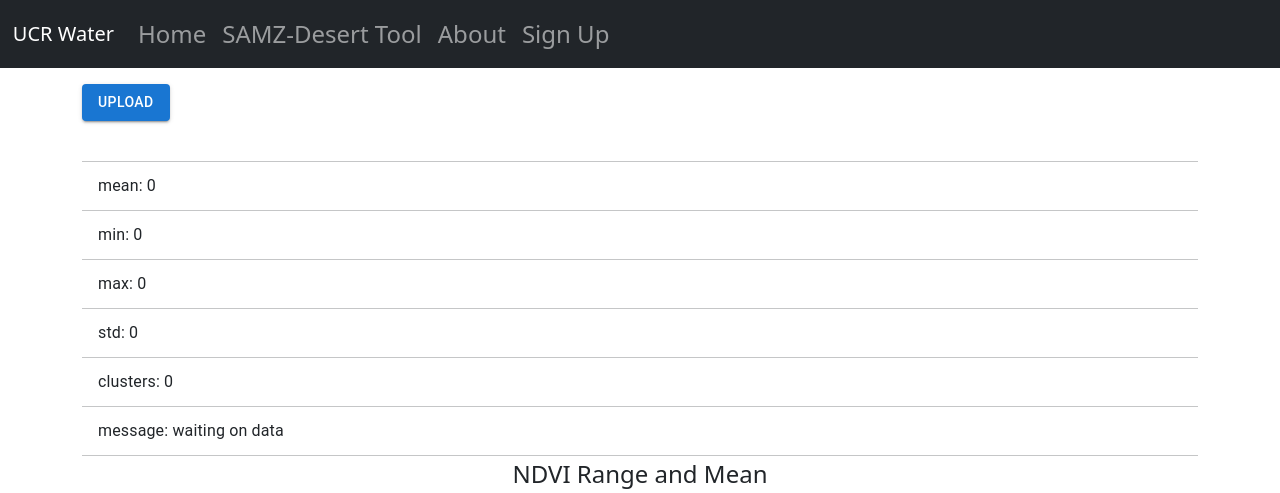
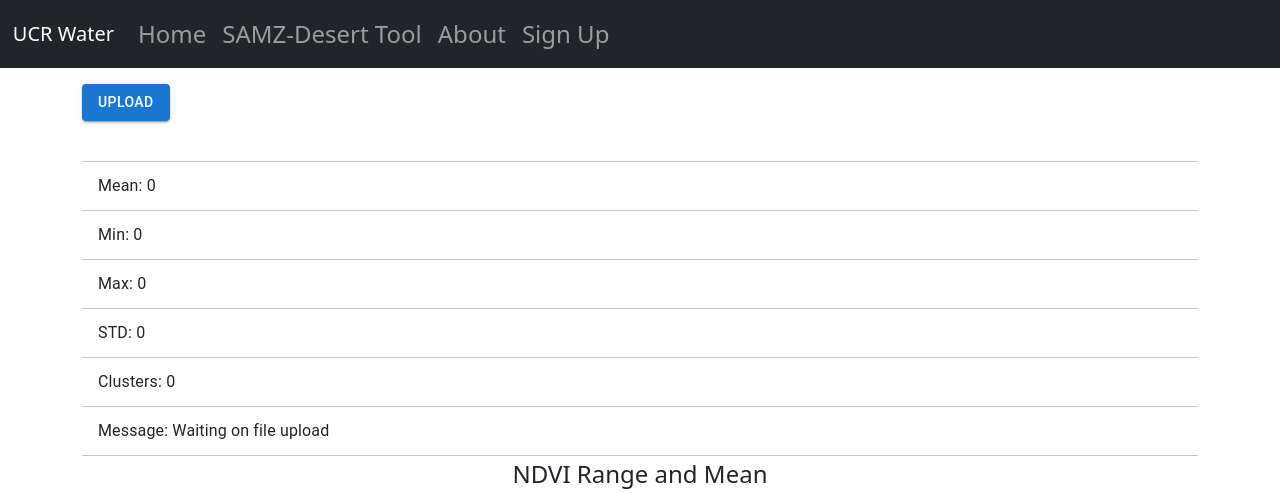
Before and after one commit to CS-UCR/senior-design-project-farmersonly, a Next.js app: page /samz in a window 1280 px wide. Shown: the top 493 px of the page. Built offline with nearby package versions, Linux system fonts and the light colour scheme.

Commit message:
Changed waiting msg and capitalized statistics msg

```diff
--- a/pages/samz.js
+++ b/pages/samz.js
@@ -28,7 +28,7 @@ export class samz extends Component {
         min: 0,
         std: 0,
         clusters: 0,
-        message: "waiting on data",
+        message: "Waiting on file upload",
         delineationImage:"0",
         performanceGraphImage:"0"
       };
@@ -90,27 +90,27 @@ export class samz extends Component {
               <List>
                 <Divider />
                 <ListItem>
-                  <ListItemText primary={"mean: " + this.state.mean} />
+                  <ListItemText primary={"Mean: " + this.state.mean} />
                 </ListItem>
                 <Divider />
                 <ListItem>
-                  <ListItemText primary={"min: " + this.state.min} />
+                  <ListItemText primary={"Min: " + this.state.min} />
                 </ListItem>
                 <Divider />
                 <ListItem>
-                  <ListItemText primary={"max: " + this.state.max} />
+                  <ListItemText primary={"Max: " + this.state.max} />
                 </ListItem>
                 <Divider />
                 <ListItem>
-                  <ListItemText primary={"std: " + this.state.std} />
+                  <ListItemText primary={"STD: " + this.state.std} />
                 </ListItem>
                 <Divider />
                 <ListItem>
-                  <ListItemText primary={"clusters: " + this.state.clusters} />
+                  <ListItemText primary={"Clusters: " + this.state.clusters} />
                 </ListItem>
                 <Divider />
                 <ListItem>
-                  <ListItemText primary={"message: " + this.state.message} />
+                  <ListItemText primary={"Message: " + this.state.message} />
                 </ListItem>
                 <Divider />
                 <p className={styles.piechart}>NDVI Range and Mean</p>
```
